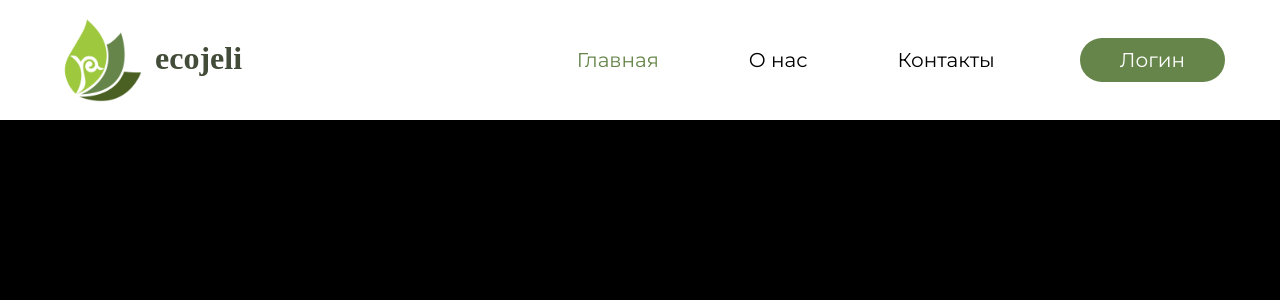
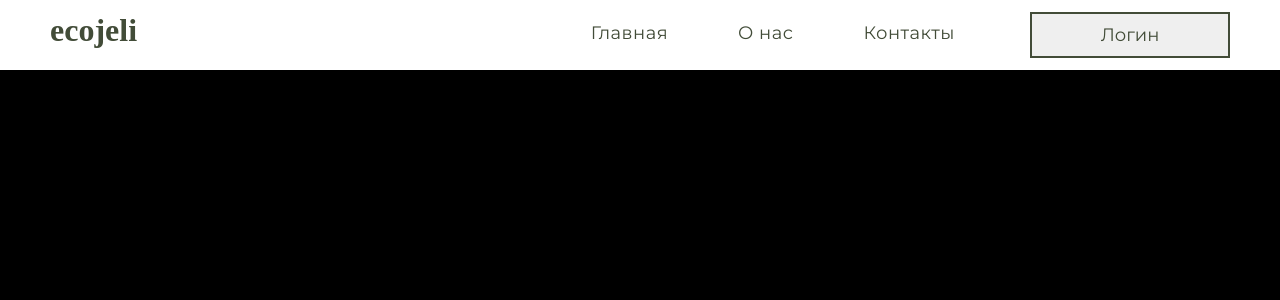
Before and after one commit to amon1te/ecojeli-2022, a PHP site: page / in a window 1280 px wide. Shown: the top 300 px of the page. Run offline with PHP 8.4, Linux system fonts and the light colour scheme; some web fonts are replaced.

Commit message:
change button

```diff
--- a/index.html
+++ b/index.html
@@ -13,7 +13,6 @@
 <body>
     <header>
         <div class="logo">
-            <img src="Images/Ecojeli_logo_trans.png" alt="">
             <h1>ecojeli</h1>
         </div>
         <div class="hamburger">
@@ -33,7 +32,7 @@
                     <a href="">Контакты</a>
                 </li>
                 <li>
-                    <a href="" id="login">Логин</a>
+                    <button type="button" class="btn">Логин</button>
                 </li>
             </ul>
         </nav>
--- a/styles.css
+++ b/styles.css
@@ -16,7 +16,7 @@ body {
 
 header {
     width: 100%;
-    height: 120px;
+    height: 70px;
     background: white;
     display: flex;
     align-items: center;
@@ -25,7 +25,7 @@ header {
 }
 
 .logo {
-    display: flex;
+    margin-top: -10px;
 }
 
 .logo img {
@@ -34,7 +34,7 @@ header {
 
 .logo h1 {
     color: #424c38;
-    padding: 30px 5px;
+    padding: 10px 0;
     font-family: 'Playfair Display', serif;
 }
 
@@ -47,28 +47,68 @@ header {
 }
 
 .nav-bar ul li a {
+    position: relative;
     display: block;
-    color: black;
-    font-size: 20px;
-    padding: 10px 40px;
+    color: #424c38;
+    font-size: 18px;
+    padding: 10px 5px;
     border-radius: 50px;
     transition: 0.2s;
-    margin: 0 5px;
+    margin: 0 30px;
+    letter-spacing: 0.5px;
 }
 
-.nav-bar ul li a:hover {
-    color: #66854a;
+
+.nav-bar ul li a:after {
+    content: "";
+    position: absolute;
+    background-color: #424c38;
+    height: 3px;
+    width: 0;
+    left: 0;
+    bottom: 1px;
+    transition: 0.3s;
 }
 
-.nav-bar ul li a.active {
-    color: #66854a;
+.nav-bar ul li a:hover:after {
+    width: 100%;
+}
+.btn {
+    font-size: 18px;
+    margin-left: 40px;
+    color: #424c38;
+
+    padding: 10px 50px;
+    min-width: 200px;
+    border: 2px solid #424c38;
+    cursor: pointer;
+    color: color 0.4s linear;
+    position: relative;
+    transition: 0.3s all ease-in-out 0s;
+    overflow: hidden;
+    z-index: 2;
 }
 
-#login {
-    margin-left: 40px;
+.btn:hover {
     color: white;
-    background: #66854a;
+}
 
+.btn::before {
+    content: "";
+    position: absolute;
+    top: 0;
+    left: 0;
+    width: 0;
+    height: 100%;
+    z-index: -1;
+    background-color: #424c38;
+    transition: 0.3s all ease-in-out 0s;
+}
+
+.btn:hover::before {
+    right: unset;
+    left:0;
+    width: 100%;
 }
 
 @media only screen and (max-width: 1700px) {
```
